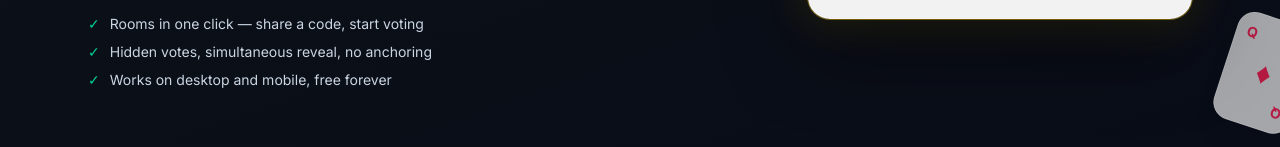
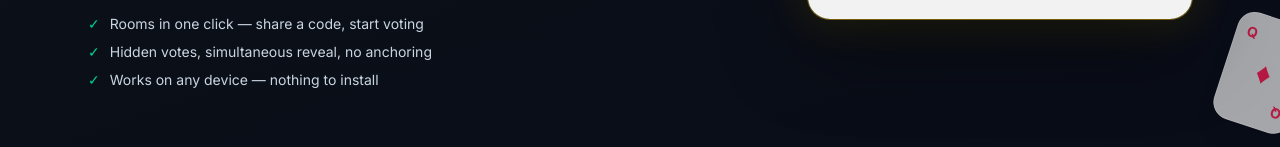
Before and after one commit to kud/planning-poker, a Next.js app: page / in a window 1280 px wide. Shown: the part 470-617 px from the top of the page. Built offline with nearby package versions, Linux system fonts and the light colour scheme; grey boxes are pictures that could not be loaded.

Commit message:
📝 docs(home-page): update device compatibility message
Refine copy to clarify the app works on any device and requires no installation.

```diff
--- a/src/app/page.tsx
+++ b/src/app/page.tsx
@@ -399,7 +399,7 @@ export default function HomePage() {
             {[
               "Rooms in one click — share a code, start voting",
               "Hidden votes, simultaneous reveal, no anchoring",
-              "Works on desktop and mobile, free forever",
+              "Works on any device — nothing to install",
             ].map((line) => (
               <li key={line} className="flex items-center gap-2.5">
                 <span className="text-emerald-400">✓</span>
```
